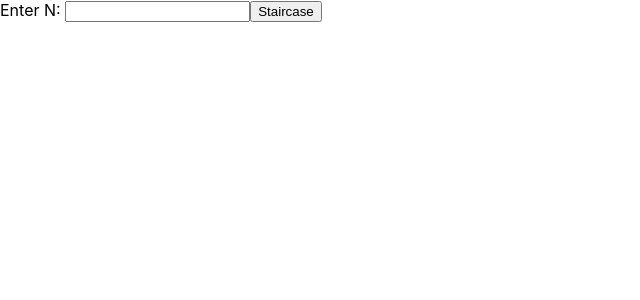
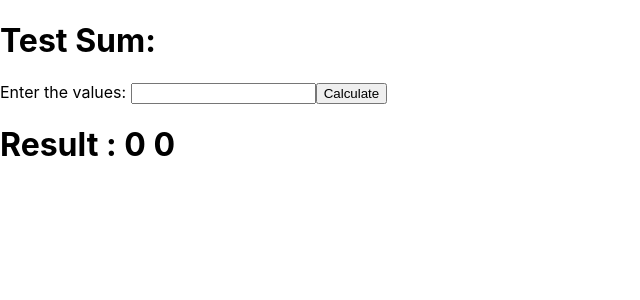
Before and after one commit to SagarDBhatt/ReactJs-Coding-Exercises, a React (Create React App) app in the folder react-exercises/: page / in a window 1280 px wide. Shown: the top 300 px of the page, without its empty margins (0-640 px from the left). Built offline with nearby package versions, Linux system fonts and the light colour scheme.

Commit message:
Solved Min Max sum of array

```diff
--- a/react-exercises/src/App.js
+++ b/react-exercises/src/App.js
@@ -6,13 +6,17 @@ import CalculateTheSmallestDifference from './pages/exercises/Algochurn.com/calc
 import SolveDiagonalDifference from './pages/exercises/HackerRank/Algorithm/Warmup/DiagonalDifference';
 import ArrayRatio from './pages/exercises/HackerRank/Algorithm/Warmup/ArrayRatio';
 import DrawStaircase from './pages/exercises/HackerRank/Algorithm/Warmup/Staircase';
+import Ex4_MinMaxSum from './pages/exercises/HackerRank/Algorithm/Warmup/Ex4_MinMaxSum';
 
 function App() {
   return (
     <div id="coding-practice-div-parent-tag">
-      <DrawStaircase name="test" n={5} />
+      <Ex4_MinMaxSum />
 
       {/* Ex 4 - Staircase */}
+      {/* <DrawStaircase name="test" n={5} /> */}
+
+
       {/* <ArrayRatio /> */}
 
      {/* <CounterApp />
--- /dev/null
+++ b/react-exercises/src/pages/exercises/HackerRank/Algorithm/Warmup/Ex4_MinMaxSum.jsx
@@ -0,0 +1,43 @@
+import React, {useState} from "react";
+
+const CountMinMaxSum  = () => {
+    const [inp, setInp] = useState([]);
+    const [minSum, setMinSum] = useState(0);
+    const [maxSum, setMaxSum] = useState(0);
+
+    const handleChangeInput = (event) => {
+        setInp(event.target.value.split(",").map(Number));
+    }
+
+    const handleSubmit = (e) => {
+        e.preventDefault();
+        let sumArray = 0;
+
+        inp.map( (value,index)  => {
+            // console.log("Val = " + value + " ind = " + index);
+            sumArray += value;
+        })
+
+        inp.sort(function(a,b){return a-b});
+
+        console.log("Sum - " + sumArray);
+        console.log("After sorting = " + inp);
+
+        setMinSum(sumArray - inp[inp.length - 1]);
+        setMaxSum(sumArray - inp[0]);
+    }
+
+    return(
+        <div>
+            <h1>Test Sum:</h1>
+            <form onSubmit={handleSubmit}>
+                <label>Enter the values: </label>
+                <input onChange={handleChangeInput}></input>
+                <button type="submit">Calculate</button>
+            </form>
+            <h1>Result : {minSum} {maxSum}</h1>
+        </div>
+    )
+}
+
+export default CountMinMaxSum;
```
